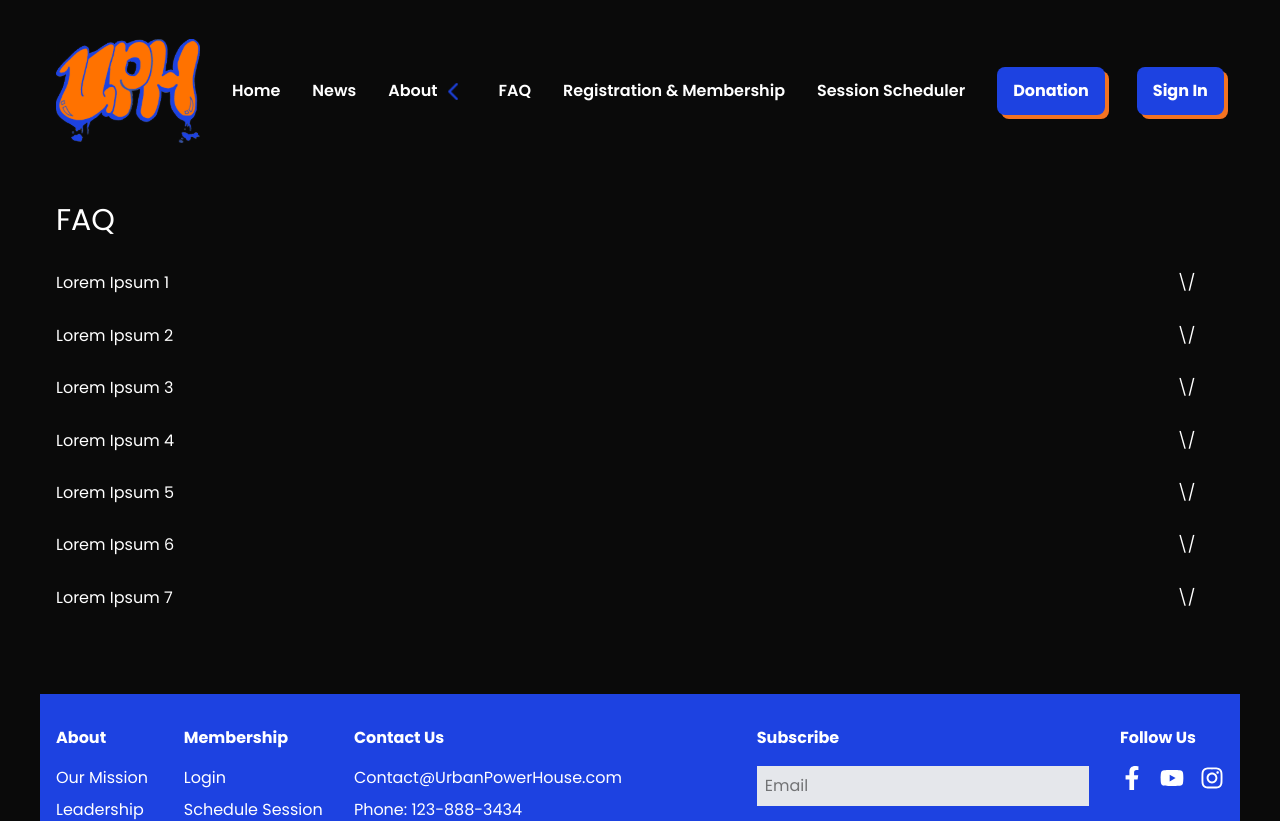
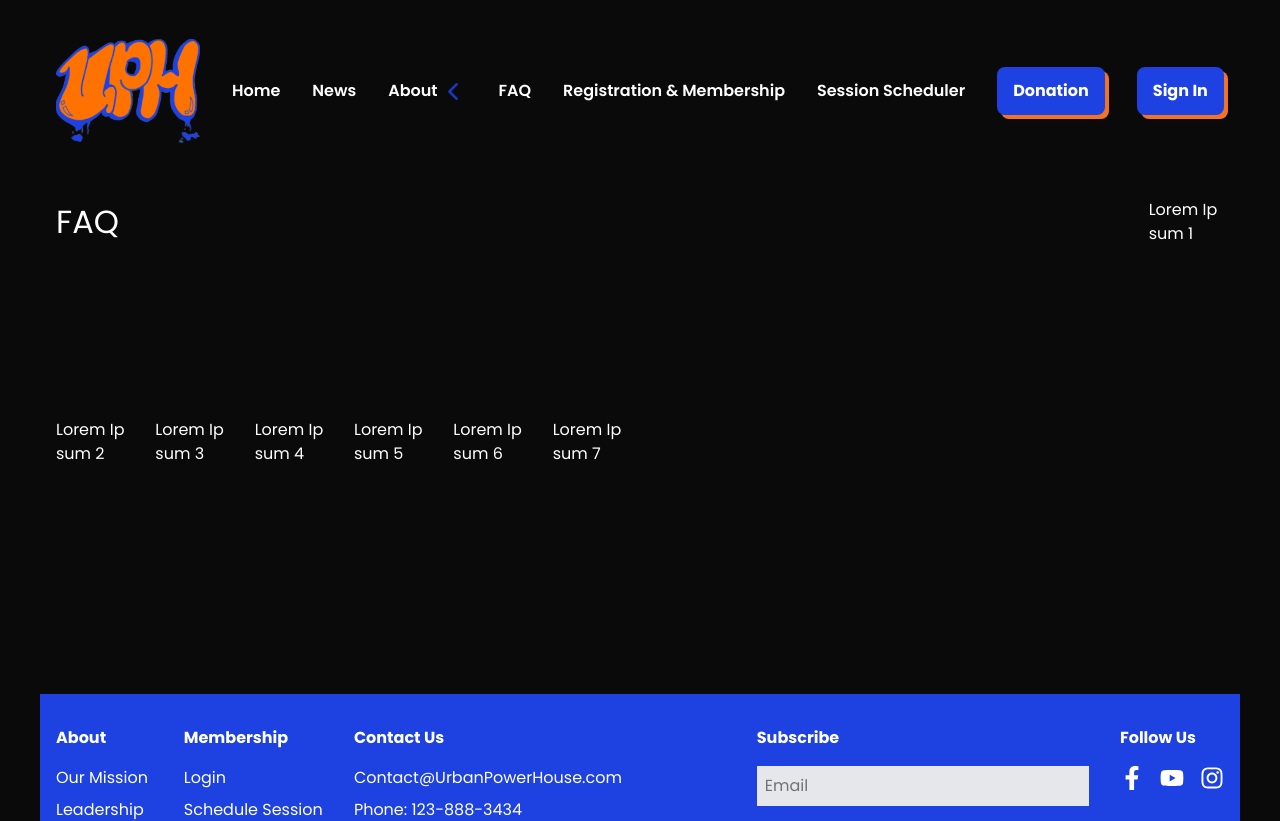
Before and after one commit to Artists-for-Humanity/urban-powerhouse, a Next.js app: page /FAQ in a window 1280 px wide. Shown: the top 821 px of the page. Built offline with nearby package versions, Linux system fonts and the light colour scheme.

Commit message:
Commit-day#3: Converted everything to tailwind css, added components, tried adding image

```diff
--- a/package.json
+++ b/package.json
@@ -14,6 +14,7 @@
     "next": "^15.2.4",
     "postcss": "^8.5.3",
     "react": "^19.0.0",
+    "react-collapse": "^5.1.1",
     "react-dom": "^19.0.0",
     "react-icons": "^5.5.0",
     "swiper": "^11.2.6",
--- a/pages/FAQ.tsx
+++ b/pages/FAQ.tsx
@@ -8,27 +8,48 @@ import '../app/globals.css';
 
 
 export default function FAQ() {
+function Question({ text }) {
+  return <div className="col-start-1 col-span-6 FAQ">{text}</div>
+}
 
+function MoreInfoButton({image}) {
+  return <button className="col-start-6 col-span-1 sm:col-start-8 lg:col-start-12 Click"></button>
+}
 
     return (
           <Grid className="gap-y-4 overflow-hidden break-all">
             <Navigation/>
               <Container className="min-h-[60vh] ">
-                <h1 style={{fontSize: 30, gridColumn: "span 11"}} className="title">FAQ</h1>
-                <div style={{gridRow: "2", gridColumn: "span 11"}} className="FAQ">Lorem Ipsum 1</div>
-                <button style={{gridRow: "2", gridColumn: "foo-end"}} className="Click">\/</button>
-                <div style={{gridRow: "3", gridColumn: "span 11"}} className="FAQ">Lorem Ipsum 2</div>
-                <button style={{gridRow: "3", gridColumn: "foo-end"}} className="Click">\/</button>
-                <div style={{gridRow: "4", gridColumn: "span 11"}} className="FAQ">Lorem Ipsum 3</div>
-                <button style={{gridRow: "4", gridColumn: "foo-end"}} className="Click">\/</button>
-                <div style={{gridRow: "5", gridColumn: "span 11"}} className="FAQ">Lorem Ipsum 4</div>
-                <button style={{gridRow: "5", gridColumn: "foo-end"}} className="Click">\/</button>
-                <div style={{gridRow: "6", gridColumn: "span 11"}} className="FAQ">Lorem Ipsum 5</div>
-                <button style={{gridRow: "6", gridColumn: "foo-end"}} className="Click">\/</button>
-                <div style={{gridRow: "7", gridColumn: "span 11"}} className="FAQ">Lorem Ipsum 6</div>
-                <button style={{gridRow: "7", gridColumn: "foo-end"}} className="Click">\/</button>
-                <div style={{gridRow: "8", gridColumn: "span 11"}} className="FAQ">Lorem Ipsum 7</div>
-                <button style={{gridRow: "8", gridColumn: "foo-end"}} className="Click">\/</button>
+                <h1 className="text-[32px] col-span-11 title">FAQ</h1>
+                <div className="FAQ-Block-1">
+                  <Question text = "Lorem Ipsum 1"/>
+                  <MoreInfoButton image = "3"/>
+                </div>
+                <div className="FAQ-Block-2">
+                  <Question text = "Lorem Ipsum 2"/>
+                  <MoreInfoButton image = "2"/>
+                </div>
+                <div className="FAQ-Block-3">
+                <Question text = "Lorem Ipsum 3"/>
+                <MoreInfoButton image = "2"/>
+                </div>
+                <div className="FAQ-Block-4">
+                <Question text = "Lorem Ipsum 4"/>
+                <MoreInfoButton image = "2"/>
+                </div>
+                <div className="FAQ-Block-5">
+                <Question text = "Lorem Ipsum 5"/>
+                <MoreInfoButton image = "2"/>
+                </div>
+                <div className="FAQ-Block-6">
+                <Question text = "Lorem Ipsum 6"/>
+                <MoreInfoButton image = "2"/>
+                </div>
+                <div className="FAQ-Block-7">
+                <Question text = "Lorem Ipsum 7"/>
+                <MoreInfoButton image = "2"/>
+                </div>
+
 
 
               </Container>
```
Also changed, not shown: public/arrow-button.png (added), 1 other file (tests, documents, lock files or other folders).
